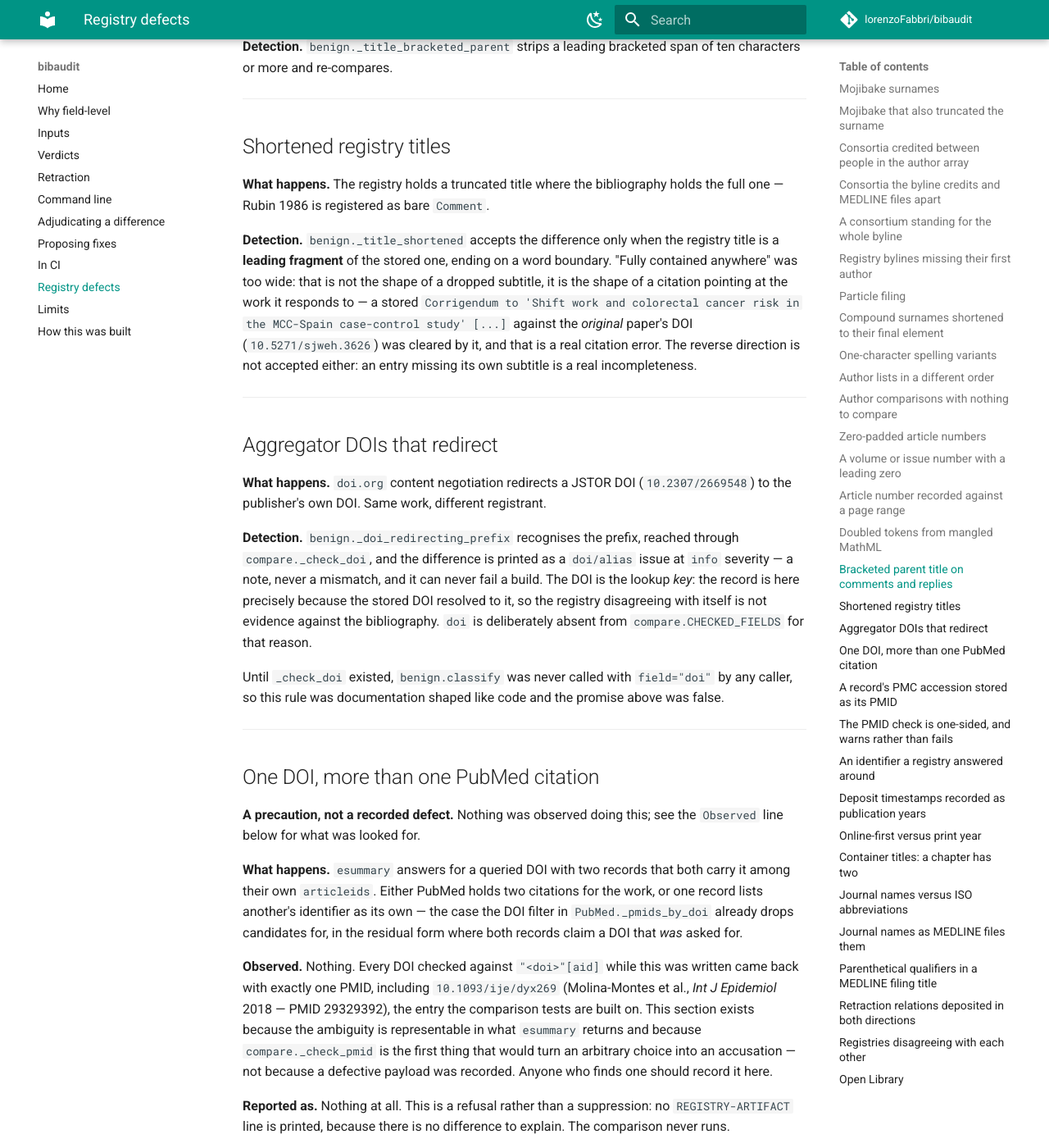
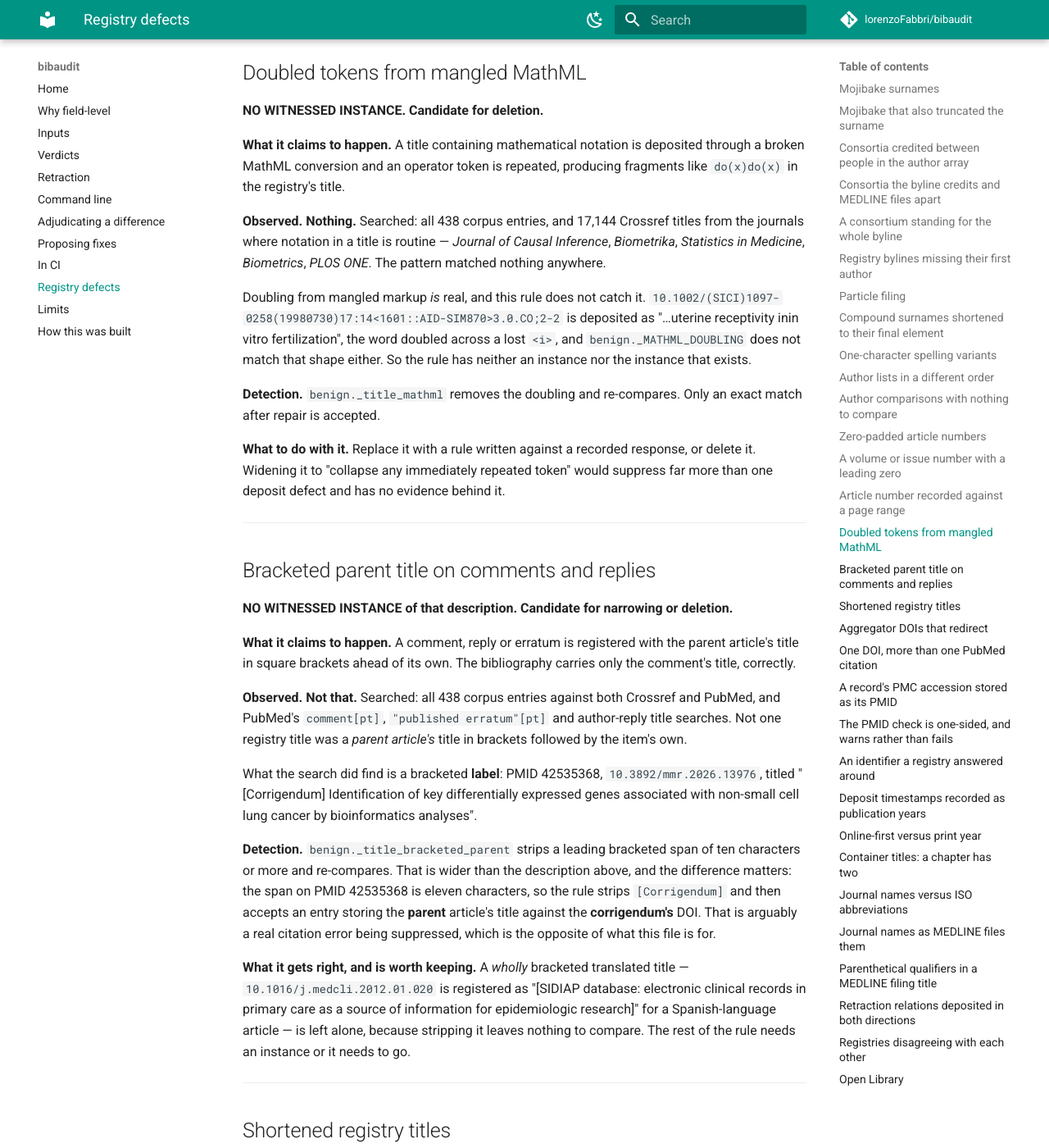
Before and after one commit to lorenzoFabbri/bibaudit, an MkDocs documentation site: the page built from docs/registry-artifacts.md, in a window 1280 px wide and 1400 px high, scrolled down 9980 px. Shown: the whole window at 82% size. Built offline with MkDocs 1.6.1 and Material for MkDocs 9.7.7, drawn with Linux system fonts in a browser that asks for light colours; comment, search, counter and statistics services are not loaded; some of the changed text lies outside the part shown.

Commit message:
Say in the write-up which suppressions have no instance behind them
`benign.py` marks three rules NO WITNESSED INSTANCE and calls them candidates
for deletion. `docs/registry-artifacts.md` is the reader's only way to
challenge a REGISTRY-ARTIFACT line, and it described all three as ordinary
documented defects — a docstring is invisible to the person deciding whether to
trust a report.

Two of them were also described narrower than the code. The bracketed-parent
rule strips any leading bracketed span of ten characters or more, which on PMID
42535368 takes off `[Corrigendum]` and accepts an entry storing the parent
article's title against the corrigendum's DOI; the deposit-timestamp rule names
NBER, which does not do what it describes — `10.3386/w0001` keeps its deposit
stamp in `created`, a field this tool never reads. Both sections now say what
was searched and what the search found instead.

The file's own introduction claimed every section carries an `Observed` line
and that two of them say nothing was seen. Sixteen of thirty-one carry one and
five of those say nothing was. A test now fails the build when a rule marked in
the source is unmarked in its section, so the two cannot drift again.

`is_article_number`'s prefixed-value rule was written up as needing no floor at
all, in the docs and in the source comment. It applies a four-character one, so
`e12` is not an article number and the promised suppression does not fire.

```diff
--- a/docs/registry-artifacts.md
+++ b/docs/registry-artifacts.md
@@ -23,16 +23,31 @@ all. They are here because they are reported as `REGISTRY-ARTIFACT` and so owe
 the reader the same explanation — read the section before concluding that a
 registry got something wrong.
 
-**Every section's `Observed` line is the record of what was actually seen**, and
-two of them say *nothing was*. *One DOI, more than one PubMed citation* and *An
-identifier a registry answered around* document a guard against something the
-registry's responses make representable but that no probe has caught a registry
-doing. They are kept because the two outcomes are not symmetrical — adopting
-another work's record hands an entry that work's metadata and that work's
-retraction status, which no later check recovers from, while declining one costs
-a lookup — and they open by saying so, so a reader can tell a witnessed defect
-from a guarded possibility without reading to the end. Anyone who catches an
-instance should record it on that line.
+**Where a section carries an `Observed` line, that line is the record of what
+was actually seen.** Five of them say *nothing was*, and each says so in its
+first sentence, so a reader can tell a witnessed defect from a guarded
+possibility without reading to the end. Anyone who catches an instance should
+record it there.
+
+*One DOI, more than one PubMed citation* and *An identifier a registry answered
+around* guard against something the registries' responses make representable
+but that no probe has caught one doing. They are kept because the two outcomes
+are not symmetrical: adopting another work's record hands an entry that work's
+metadata and that work's retraction status, which no later check recovers from,
+while declining one costs a lookup.
+
+*Doubled tokens from mangled MathML*, *Bracketed parent title on comments and
+replies* and *Deposit timestamps recorded as publication years* are the other
+three, and they are not kept on that argument. Each is a suppression with no
+instance behind it — a hole in a check with nothing to justify it — and
+`benign.py` marks all three **NO WITNESSED INSTANCE** and names them candidates
+for deletion. What each searched, and what the search found instead, is in its
+own section. One author escape, *One-character spelling variants*, is in
+the same position and says so in its own words.
+
+`tests/test_benign.py::TestRuleScoping` fails the build when a rule marked
+**NO WITNESSED INSTANCE** in the source is not marked in its section here, so
+the two cannot drift.
 
 One section documents no defect at all. *The PMID check is one-sided, and warns
 rather than fails* records why a comparison's severity is what it is, and it is
@@ -429,30 +444,77 @@ an article number, the difference is an encoding choice, not a defect.
 `10.1001/archinte.167.22.2461` and nothing about it says article number, so the
 four-digit floor let a stored `2461` against a registry `2450-2455` be excused
 as "one article in two notations" when it is a plain page disagreement. A value
-with a non-digit prefix (`e0123456`, `A102`) needs no floor — no journal
-paginates that way.
+carrying a non-digit prefix gets a **four-character** floor rather than none at
+all, so `e0123456` and `A102` are article numbers and `e12` and `A1` are not.
+The prefix is good evidence and it is not proof: an `e12` is as easily a
+mistyped page as a numbered article, and the floor keeps the difference
+reported. That is the safe direction — a page disagreement nobody was told
+about is the loss this predicate's threshold exists to prevent.
 
 ---
 
 ## Doubled tokens from mangled MathML
 
-**What happens.** A title containing mathematical notation is deposited through
-a broken MathML conversion and an operator token is repeated, producing
-fragments like `do(x)do(x)` in the registry's title.
+**NO WITNESSED INSTANCE. Candidate for deletion.**
+
+**What it claims to happen.** A title containing mathematical notation is
+deposited through a broken MathML conversion and an operator token is repeated,
+producing fragments like `do(x)do(x)` in the registry's title.
+
+**Observed. Nothing.** Searched: all 438 corpus entries, and 17,144 Crossref
+titles from the journals where notation in a title is routine — *Journal of
+Causal Inference*, *Biometrika*, *Statistics in Medicine*, *Biometrics*, *PLOS
+ONE*. The pattern matched nothing anywhere.
+
+Doubling from mangled markup *is* real, and this rule does not catch it.
+`10.1002/(SICI)1097-0258(19980730)17:14<1601::AID-SIM870>3.0.CO;2-2` is
+deposited as "…uterine receptivity inin vitro fertilization", the word doubled
+across a lost `<i>`, and `benign._MATHML_DOUBLING` does not match that shape
+either. So the rule has neither an instance nor the instance that exists.
 
 **Detection.** `benign._title_mathml` removes the doubling and re-compares. Only
 an exact match after repair is accepted.
+
+**What to do with it.** Replace it with a rule written against a recorded
+response, or delete it. Widening it to "collapse any immediately repeated
+token" would suppress far more than one deposit defect and has no evidence
+behind it.
 
 ---
 
 ## Bracketed parent title on comments and replies
 
-**What happens.** A comment, reply or erratum is registered with the parent
-article's title in square brackets ahead of its own. The bibliography carries
-only the comment's title, correctly.
+**NO WITNESSED INSTANCE of that description. Candidate for narrowing or
+deletion.**
+
+**What it claims to happen.** A comment, reply or erratum is registered with the
+parent article's title in square brackets ahead of its own. The bibliography
+carries only the comment's title, correctly.
+
+**Observed. Not that.** Searched: all 438 corpus entries against both Crossref
+and PubMed, and PubMed's `comment[pt]`, `"published erratum"[pt]` and
+author-reply title searches. Not one registry title was a *parent article's*
+title in brackets followed by the item's own.
+
+What the search did find is a bracketed **label**: PMID 42535368,
+`10.3892/mmr.2026.13976`, titled "[Corrigendum] Identification of key
+differentially expressed genes associated with non-small cell lung cancer by
+bioinformatics analyses".
 
 **Detection.** `benign._title_bracketed_parent` strips a leading bracketed span
-of ten characters or more and re-compares.
+of ten characters or more and re-compares. That is wider than the description
+above, and the difference matters: the span on PMID 42535368 is eleven
+characters, so the rule strips `[Corrigendum]` and then accepts an entry
+storing the **parent** article's title against the **corrigendum's** DOI. That
+is arguably a real citation error being suppressed, which is the opposite of
+what this file is for.
+
+**What it gets right, and is worth keeping.** A *wholly* bracketed translated
+title — `10.1016/j.medcli.2012.01.020` is registered as "[SIDIAP database:
+electronic clinical records in primary care as a source of information for
+epidemiologic research]" for a Spanish-language article — is left alone,
+because stripping it leaves nothing to compare. The rest of the rule needs an
+instance or it needs to go.
 
 ---
 
@@ -646,8 +708,27 @@ bibliography.
 
 ## Deposit timestamps recorded as publication years
 
-**What happens.** A working-paper series re-deposits an old item and the
-`issued` date becomes the deposit date — a 2020 paper carrying 2026.
+**NO WITNESSED INSTANCE. Candidate for deletion.**
+
+**What it claims to happen.** A working-paper series re-deposits an old item and
+the `issued` date becomes the deposit date — a 2020 paper carrying 2026.
+
+**Observed. Nothing, and the named series does the opposite.** Searched: all 438
+corpus entries — four disagree with Crossref on the year and *all four run the
+other way* — and NBER, the working-paper series the description points at.
+NBER's `issued` dates are correct: `10.3386/w0001` carries `issued` 1973-06 and
+keeps its 2007-10-23 deposit stamp in `created`, a field this tool never reads.
+Crossref's `created` is where deposit timestamps live, and it does not reach
+`Record.years` at all.
+
+The *opposite* direction is a real, repeatable false positive and nothing here
+covers it. `10.1136/gutjnl-2019-319990` is an online-first BMJ-group paper with
+`online` 2020, `issued` 2020 and no print date, while the entry cites the 2021
+issue year, correctly; three more corpus entries do the same
+(`10.1093/aje/kwj364`, `10.1093/aje/kwm361`, `10.1007/s10549-007-9523-x`).
+Whoever replaces this rule should write that one instead, and will need a
+defensible bound on the gap: "the entry's year is later than anything the
+registry knows" is also what a wrong year looks like.
 
 **Detection.** `benign._year_deposit_artifact` applies only when there is no
 print date to corroborate the registry's year *and* the registry year is at
```
Also changed, not shown: 2 other files.
